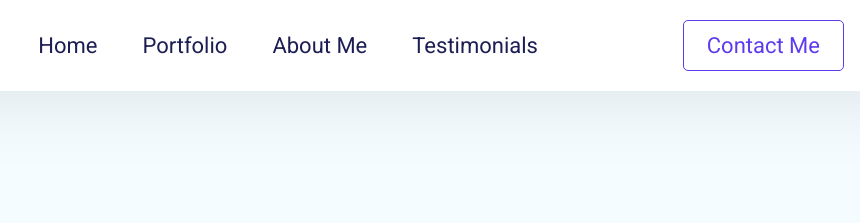
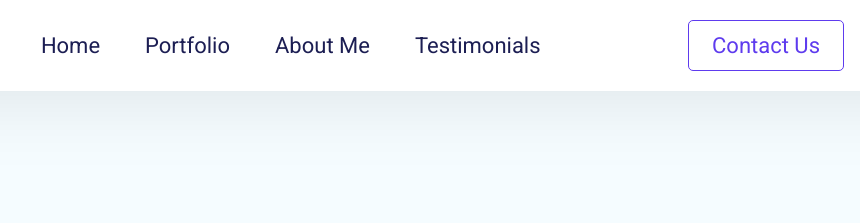
Before and after one commit to yogesh1663/portfolio-sample, a plain HTML site: page index.html in a window 1280 px wide. Shown: the top 223 px of the page, 308-1168 px from the left. Drawn offline with Linux system fonts and the light colour scheme.

Commit message:
i have changed contact me to contact us

```diff
--- a/index.html
+++ b/index.html
@@ -35,7 +35,7 @@
           </ul>
         </nav>
         <div class="btn">
-          <a href="">Contact Me</a>
+          <a href="">Contact Us</a>
         </div>
         <div class="hamburger-menu">
           <i class="fa-solid fa-bars"></i>
```
